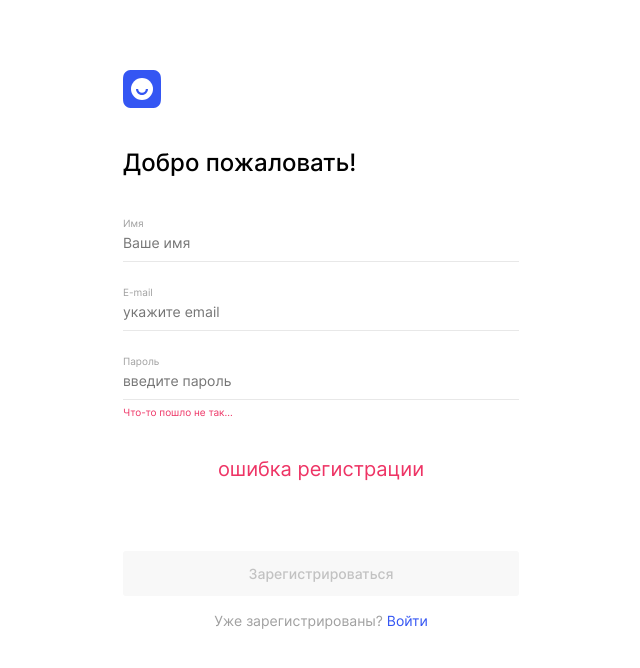
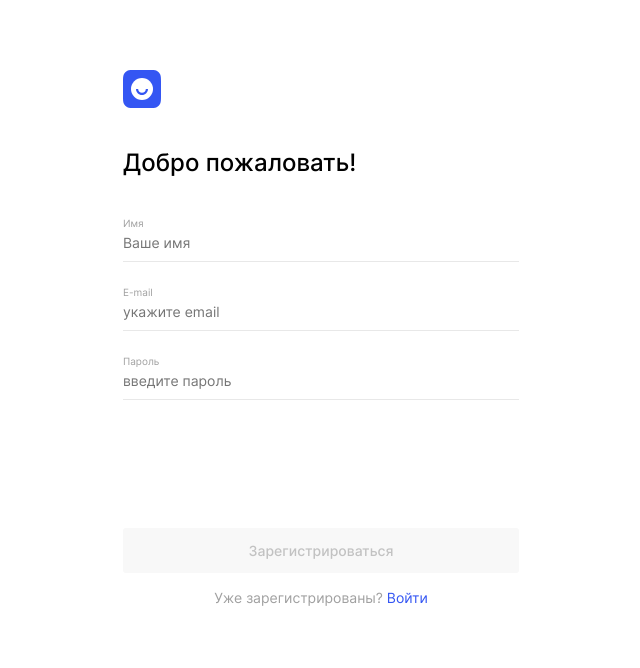
Before and after one commit to SEnyakkk/movies-explorer-frontend, a React (Create React App) app: page /signup in a window 1280 px wide. Shown: the top 668 px of the page, without its empty margins (319-959 px from the left). Built offline with nearby package versions, Linux system fonts and the light colour scheme.

Commit message:
register

```diff
--- a/src/components/Register/Register.css
+++ b/src/components/Register/Register.css
@@ -96,6 +96,7 @@
   justify-content: center;
   align-items: center;
   border-radius: 3px;
+  border: none;
   width: 100%;
   min-height: 45px;
   background-color: rgba(52, 86, 243, 1);
--- a/src/components/Register/Register.js
+++ b/src/components/Register/Register.js
@@ -1,9 +1,29 @@
 import "./Register.css"
-import { Link } from "react-router-dom"
+import { Link, useNavigate } from "react-router-dom"
 import headerLogo from "../../images/logo.svg";
+import { useFormWithValidation } from "../../hooks/useFormWithValidation";
+import { mainApi } from "../../utils/MainApi";
 
 
 function Register() {
+  const { values, handleChange, errors, isValid, resetForm, setValues, errorMsg, setErrorMsg } = useFormWithValidation();
+  const navigate = useNavigate();
+
+
+  function handleSubmit(e) {
+    e.preventDefault();
+    mainApi.register(values.name, values.email, values.password)
+      // https://dev.to/miriamfark/display-backend-errors-to-the-frontend-4hoa
+      .then((r) => {
+        if (!r.ok) {
+          return r.json().then((e) => setErrorMsg(Object.values(e).toString()))
+        } else {
+          return r.json(r)
+        }
+      })
+
+  }
+
 
 
   return (
@@ -13,23 +33,59 @@ function Register() {
           <img src={headerLogo} alt="Лого" className="logo-img" />
         </Link>
         <h1 className="auth__title">Добро пожаловать!</h1>
-        <form className="auth__form">
-          <label className="auth__form-label">Имя</label>
-          <input type="text" name="auth-name" className="auth__form-input" placeholder="Ваше имя" required minLength={2}
+        <form className="auth__form" onSubmit={handleSubmit}>
+
+          <label className="auth__form-label" htmlFor="username">Имя</label>
+          <input
+            onChange={handleChange}
+            value={values.name || ''}
+            pattern="^[а-яА-ЯёЁa-zA-Z\-]+$"
+            type="text"
+            name="name"
+            className="auth__form-input"
+            placeholder="Ваше имя"
+            required
+            minLength={2}
             maxLength={30} />
-          <span className="auth__form-span auth__form-span_valid">Что-то пошло не так...</span>
-          <label className="auth__form-label">E-mail</label>
-          <input type="email" name="auth-email" className="auth__form-input" placeholder="укажите email" required />
-          <span className="auth__form-span auth__form-span_valid">Что-то пошло не так...</span>
-          <label className="auth__form-label">Пароль</label>
-          <input type="password" name="auth-password" className="auth__form-input auth__form-input_invalid" placeholder="введите пароль" required minLength={2}
+          <span className="auth__form-span">{errors.name}</span>
+
+          <label className="auth__form-label" htmlFor="email">E-mail</label>
+          <input
+            onChange={handleChange}
+            value={values.email || ''}
+            pattern="[^@\s]+@[^@\s]+\.[^@\s]+[^@\s]+"
+            type="email"
+            name="email"
+            className="auth__form-input"
+            placeholder="укажите email"
+            required />
+          <span className="auth__form-span">{errors.email}</span>
+
+          <label className="auth__form-label" htmlFor="password">Пароль</label>
+          <input
+            onChange={handleChange}
+            value={values.password || ''}
+            type="password"
+            name="password"
+            className={`auth__form-input ${!isValid ? 'auth__form-input_invalid' : ''}`}
+            placeholder="введите пароль"
+            required
+            minLength={2}
             maxLength={30} />
-          <span className="auth__form-span">Что-то пошло не так...</span>
-          <span className="auth__form-submit-status auth__form-submit-status_type_err">ошибка регистрации</span>
+          <span className={`auth__form-span ${isValid ? '' : 'auth__form-input_invalid'}`}>
+            {errors.password}</span>
+
+          <span className="auth__form-submit-status auth__form-submit-status_type_err">
+            {errorMsg}
+          </span>
           <div className="auth__form-submit">
-            <Link to="/movies" className="auth__form-submit-btn auth__form-submit-btn_disable link ">
+            <button
+              type="submit"
+              className={`auth__form-submit-btn ${!isValid ? `auth__form-submit-btn_disable`
+                : ''} link`}
+              disabled={!isValid}>
               Зарегистрироваться
-            </Link>
+            </button>
             <p className="auth__form-caption">
               Уже зарегистрированы?
               <Link to="/signin" className="auth__form-link-caption link "> Войти</Link>
--- /dev/null
+++ b/src/hooks/useFormWithValidation.js
@@ -0,0 +1,30 @@
+import { useCallback, useState } from "react";
+
+export function useFormWithValidation() {
+  const [values, setValues] = useState({});
+  const [errors, setErrors] = useState({});
+  const [isValid, setIsValid] = useState(false);
+  const [errorMsg, setErrorMsg] = useState(false)
+
+  const handleChange = (event) => {
+    const target = event.target;
+    const name = target.name;
+    const value = target.value;
+    setValues({ ...values, [name]: value });
+    setErrors({ ...errors, [name]: target.validationMessage });
+    setIsValid(target.closest("form").checkValidity());
+    setErrorMsg(false)
+  };
+
+  const resetForm = useCallback(
+    (newValues = {}, newErrors = {}, newIsValid = false) => {
+      setValues(newValues);
+      setErrors(newErrors);
+      setIsValid(newIsValid);
+    },
+    [setValues, setErrors, setIsValid]
+  );
+
+
+  return { values, handleChange, errors, isValid, resetForm, setValues, errorMsg, setErrorMsg };
+}
--- /dev/null
+++ b/src/utils/MainApi.js
@@ -0,0 +1,21 @@
+class MainApi {
+  constructor() {
+    this._url = 'http://localhost:3000';
+  }
+
+
+  // https://practicum.yandex.ru/learn/web/courses/134735fe-bc3e-4772-b04d-206235915714/sprints/86159/topics/fbfdc93d-f128-4916-905c-07305c7aea27/lessons/dc184853-1dd1-4e04-a7ff-86a5a02e0f71/
+  register = (name, email, password) => {
+    return fetch(`${this._url}/signup`, {
+      method: 'POST',
+      headers: {
+        'Accept': 'application/json',
+        'Content-Type': 'application/json'
+      },
+      body: JSON.stringify({ name, email, password })
+    })
+
+  };
+}
+
+export const mainApi = new MainApi();
```
Also changed, not shown: src/utils/MoviesApi.js (added).
